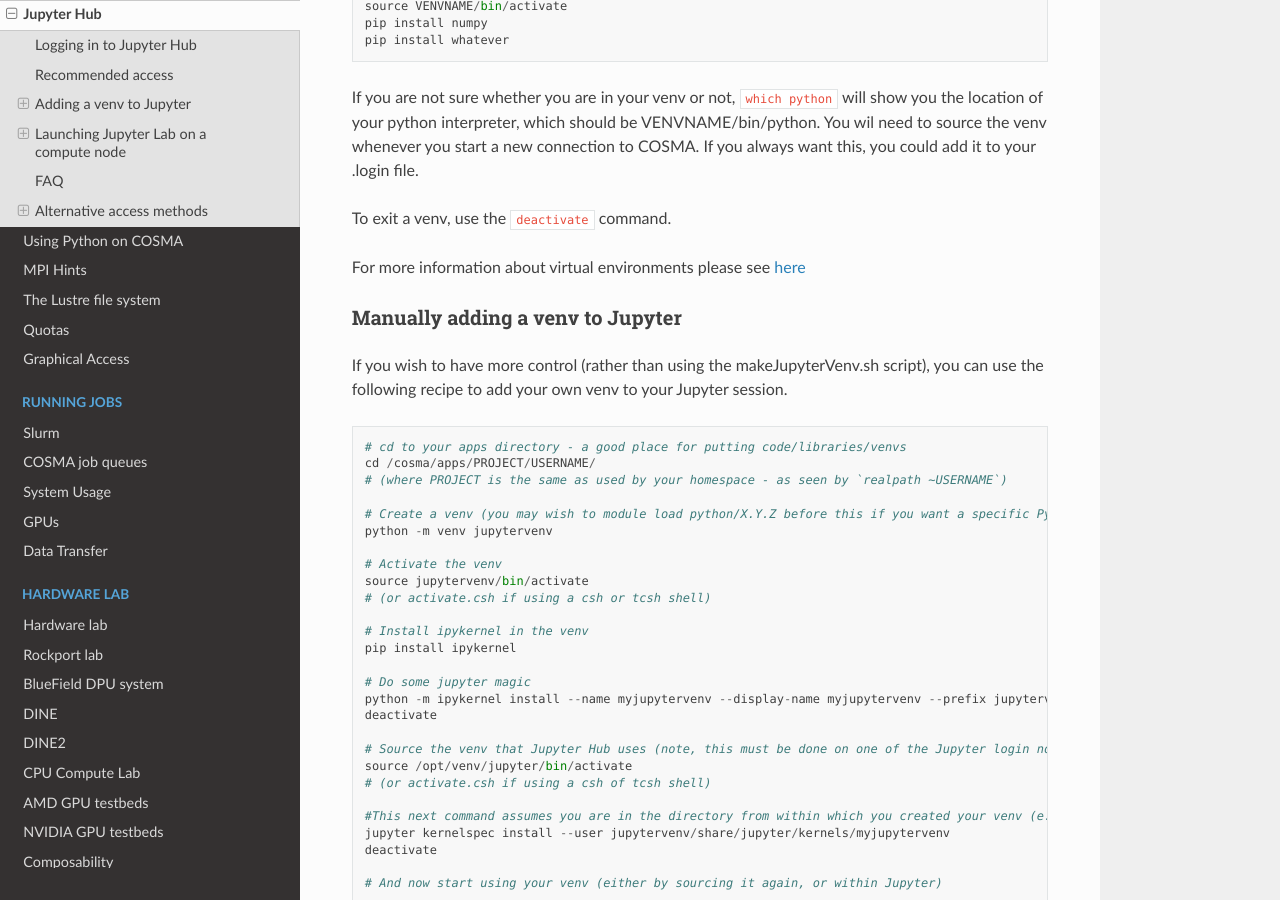
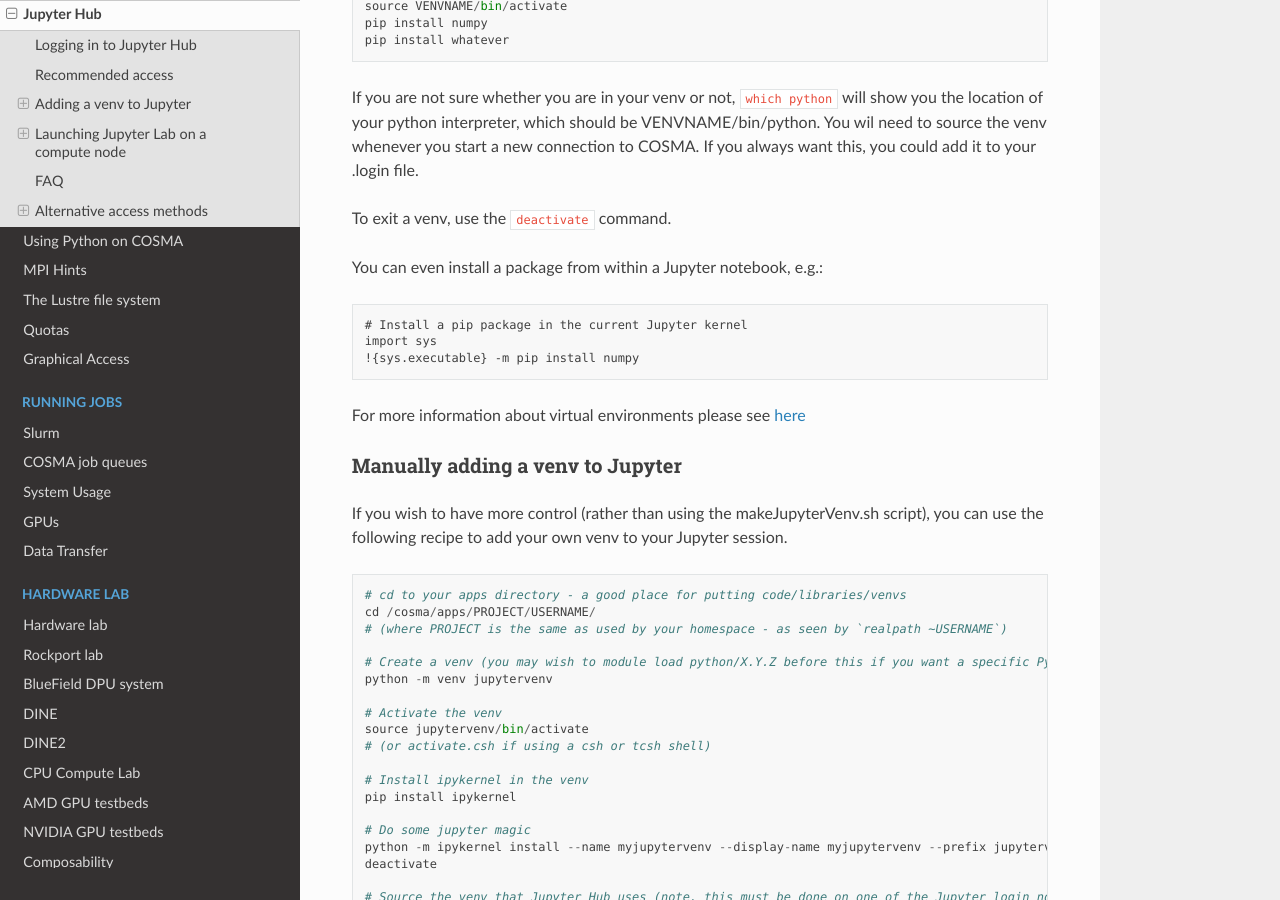
Before and after one commit to agb32/cosmadoc, a Sphinx documentation site: the page built from docs/source/jupyter.md, in a window 1280 px wide and 900 px high, scrolled down 1158 px. Built offline with Sphinx 7.4.7 and the Read the Docs theme 2.0.0, drawn with Linux system fonts in a browser that asks for light colours.

Commit message:
added pip install detail

````diff
--- a/docs/source/jupyter.md
+++ b/docs/source/jupyter.md
@@ -45,6 +45,14 @@
 If you are not sure whether you are in your venv or not, `which python` will show you the location of your python interpreter, which should be VENVNAME/bin/python.  You wil need to source the venv whenever you start a new connection to COSMA.  If you always want this, you could add it to your .login file.
 
 To exit a venv, use the `deactivate` command.
+
+You can even install a package from within a Jupyter notebook, e.g.:
+
+```
+# Install a pip package in the current Jupyter kernel
+import sys
+!{sys.executable} -m pip install numpy
+```
 
 For more information about virtual environments please see [here](python.md)
 
````
